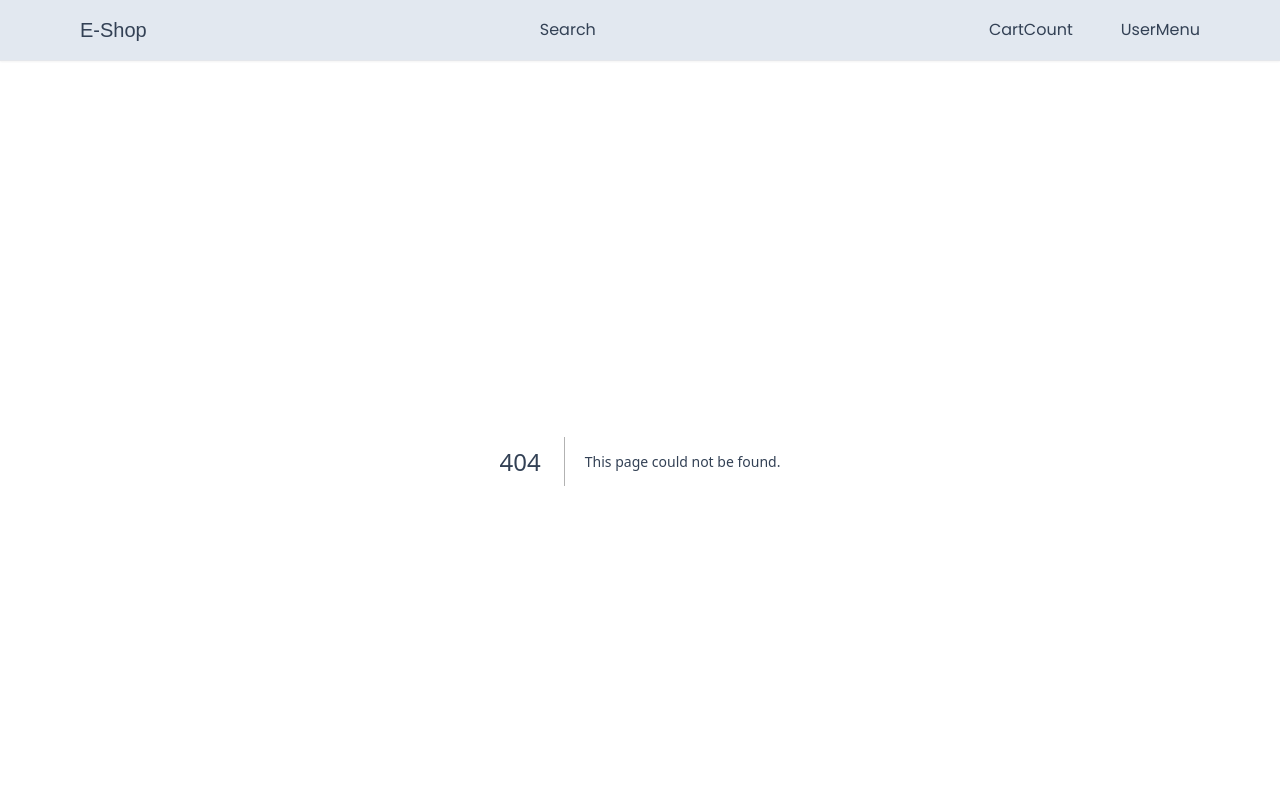
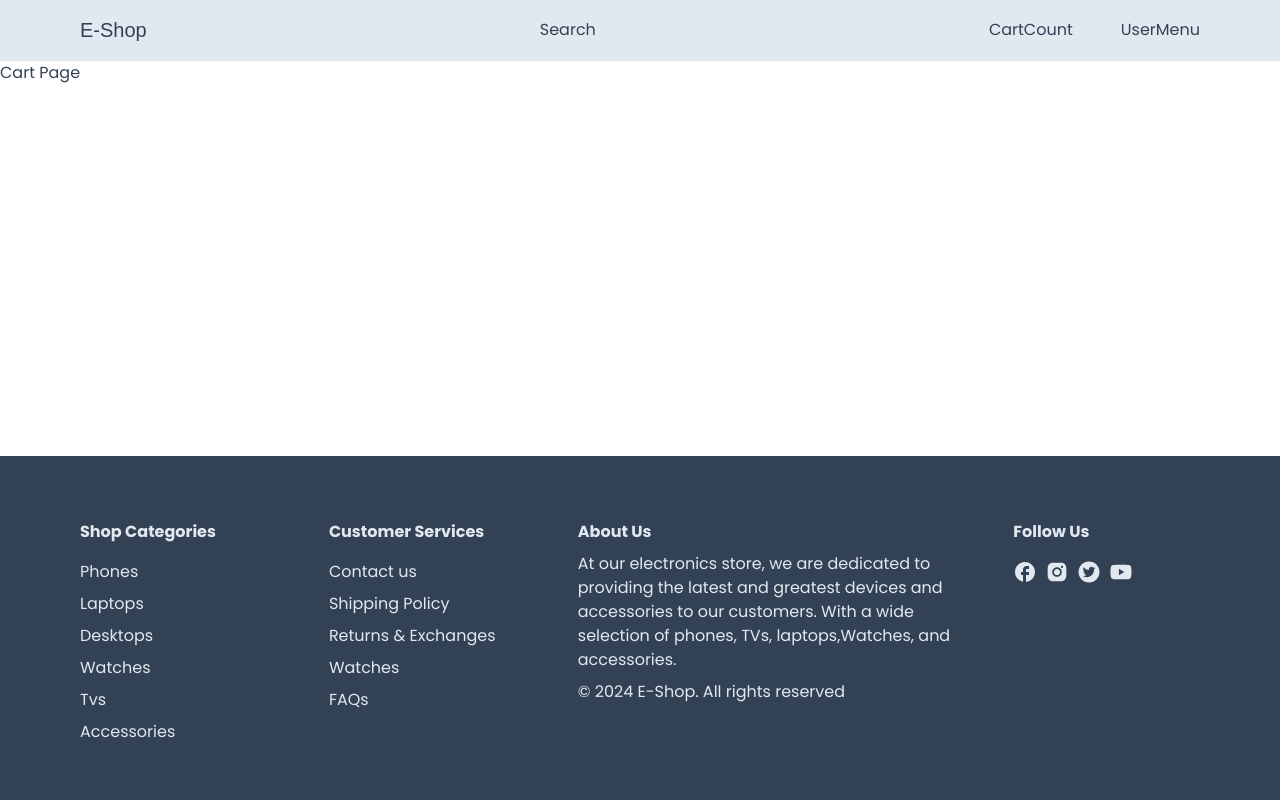
Before and after one commit to KelvinMhacwilson/E-commerce, a Next.js app: page /cart in a window 1280 px wide. Before the commit this address had no page. Shown: the top 800 px of the page. Built offline with nearby package versions, Linux system fonts and the light colour scheme; a web font is replaced by a local one.

Commit message:
Added Product navigation

```diff
--- /dev/null
+++ b/app/cart/page.tsx
@@ -0,0 +1,7 @@
+const Cart = () => {
+  return ( <div>
+    Cart Page
+  </div> );
+}
+
+export default Cart;
--- a/app/components/products/ProductCard.tsx
+++ b/app/components/products/ProductCard.tsx
@@ -4,16 +4,18 @@
 import { truncateText } from "@/utils/truncateText";
 import { Rating } from "@mui/material";
 import Image from "next/image";
+import { useRouter } from "next/navigation";
 
 interface ProductCardProps {
   data: any
 }
 
 const ProductCard: React.FC<ProductCardProps> = ({ data }) => {
+  const router = useRouter()
   const productRating = data.reviews.reduce((acc: number, item: any) =>
     item.rating + acc, 0) / data.reviews.length
 
-  return (<div className="col-span-1 cursor-pointer border-[1.2px] border-slate-200 bg-slate-50 rounded-sm p-2 transition hover:scale-105 text-center text-sm">
+  return (<div onClick={() => router.push(`/product/${data.id}`)} className="col-span-1 cursor-pointer border-[1.2px] border-slate-200 bg-slate-50 rounded-sm p-2 transition hover:scale-105 text-center text-sm">
     <div className="flex flex-col items-center w-full gap-1">
       <div className="aspect-square overflow-hidden relative w-full">
         <Image
--- /dev/null
+++ b/app/product/[productId]/page.tsx
@@ -0,0 +1,12 @@
+interface IPrams {
+  params?: string
+}
+
+const Product = ({params} : {params: IPrams}) => {
+  console.log("params", params)
+  return ( <div>
+    This is a Product
+  </div>);
+}
+
+export default Product;
```
